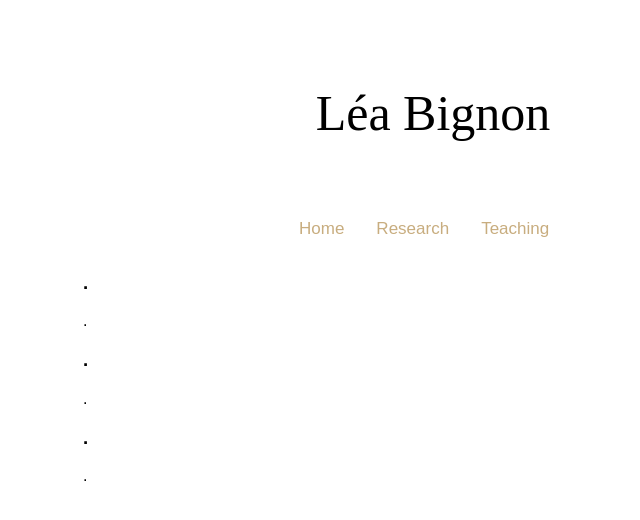
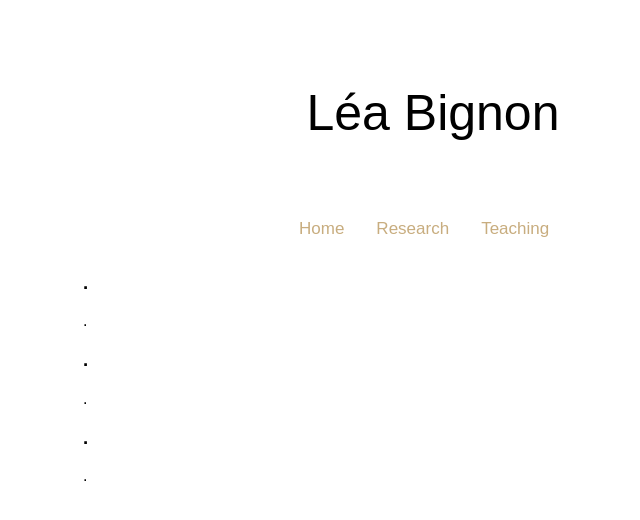
Before and after one commit to leabignon/leabignon.github.io, a plain HTML site: page index.html in a window 1280 px wide. Shown: the whole page, without its empty margins (207-847 px from the left). Drawn offline with Linux system fonts and the light colour scheme.

Commit message:
Update index.html

```diff
--- a/index.html
+++ b/index.html
@@ -13,7 +13,6 @@ body{
   background-color: white;
   padding: 26px 2em 13px;
   text-align: center;
-  font-family: Singel, serif;
   font-size: 50px;
 }
 
```
